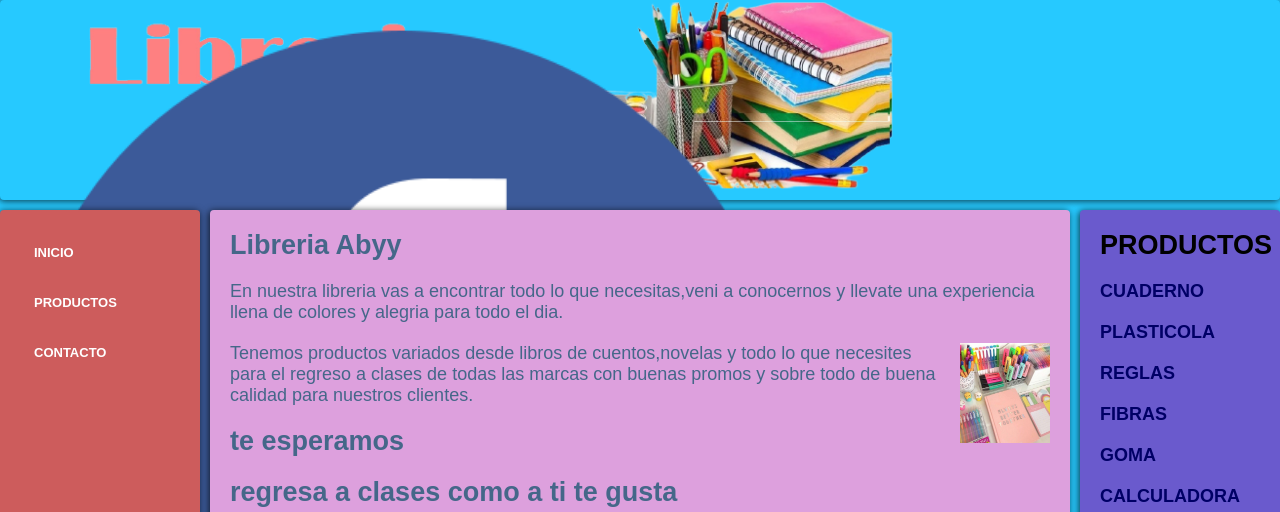
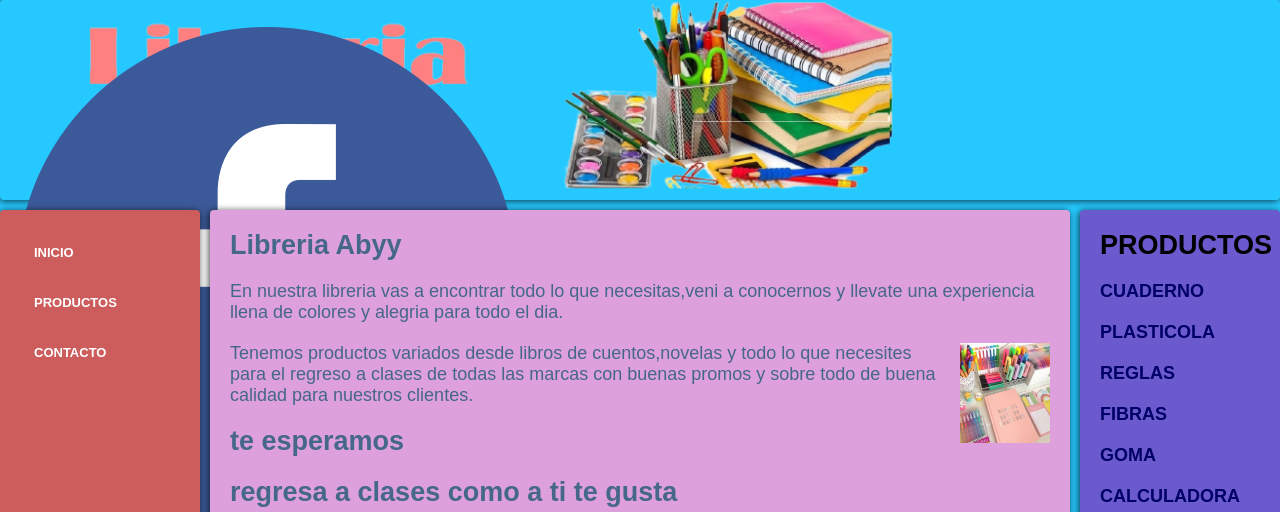
Before and after one commit to lautyssj/proyecto, a plain HTML site: page index.html in a window 1280 px wide. Shown: the top 512 px of the page. Drawn offline with Linux system fonts and the light colour scheme.

Commit message:
Update estilo.css

```diff
--- a/CSS/estilo.css
+++ b/CSS/estilo.css
@@ -138,8 +138,8 @@ footer a:hover{
             200px auto;
     }
     #face{
-    width:780px ;
-    height:780px ;
+    width: ;
+    height: ;
     position: left;
     bottom: auto;
     left: 700px;
```
